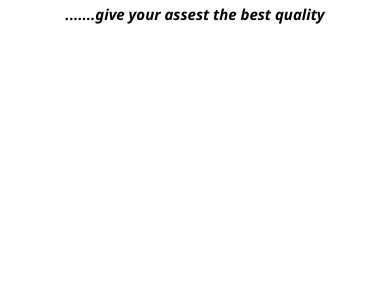
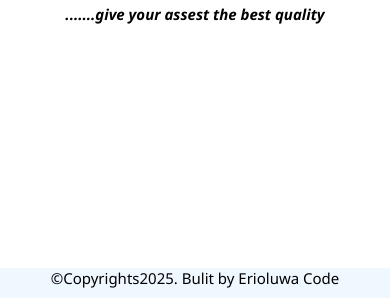
Before and after one commit to Erioluwa-cmd/MMM, a plain HTML site: page index.html in a window 390 px wide. Shown: the part 546-844 px from the top of the page. Drawn offline with Linux system fonts and the light colour scheme.

Commit message:
Update moblie.css

```diff
--- a/moblie.css
+++ b/moblie.css
@@ -244,7 +244,7 @@
     height: 30px;
     background-color: aliceblue;
     position: absolute;
-    top: 400px;
+    bottom: 0px;
    }
 
    footer p{
```
